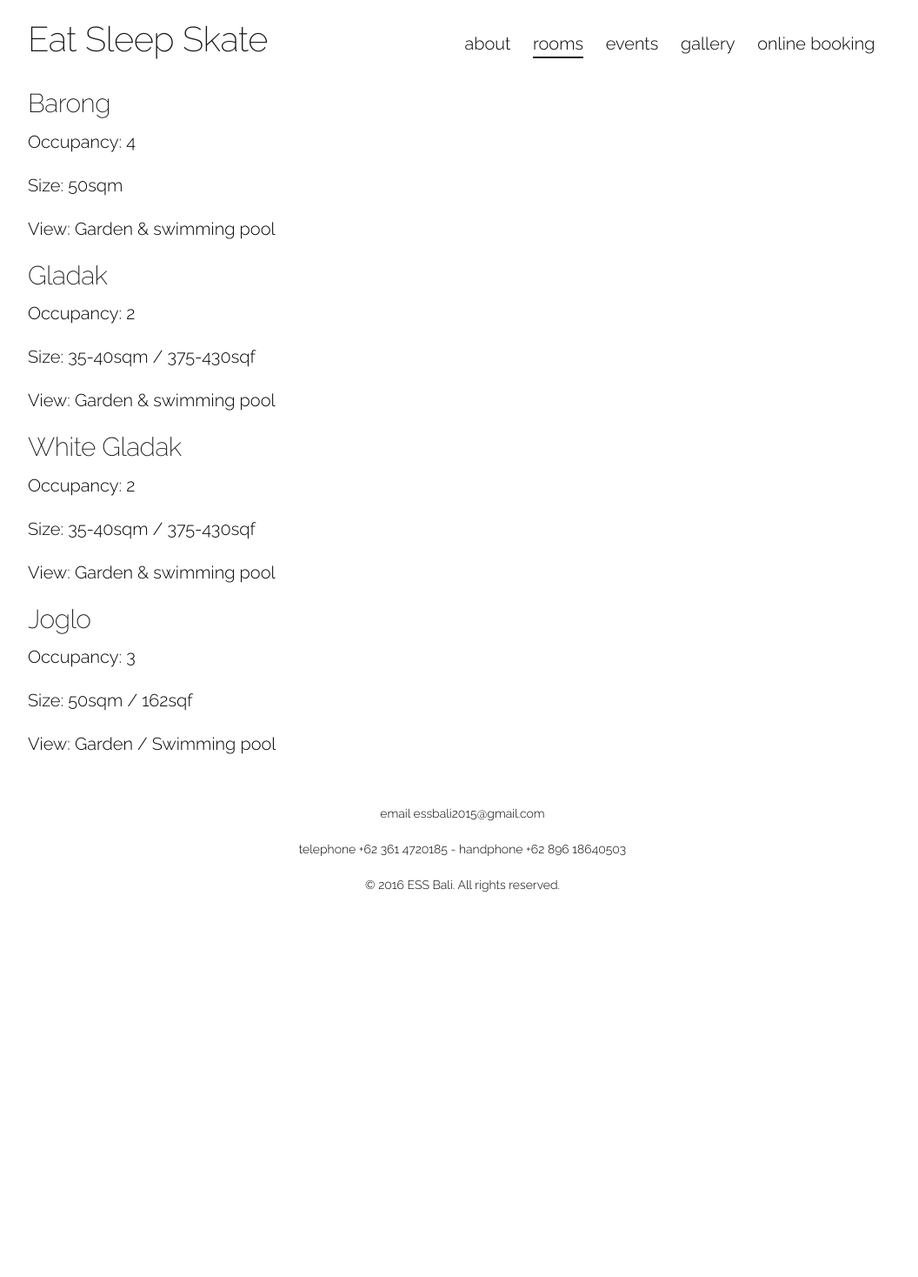
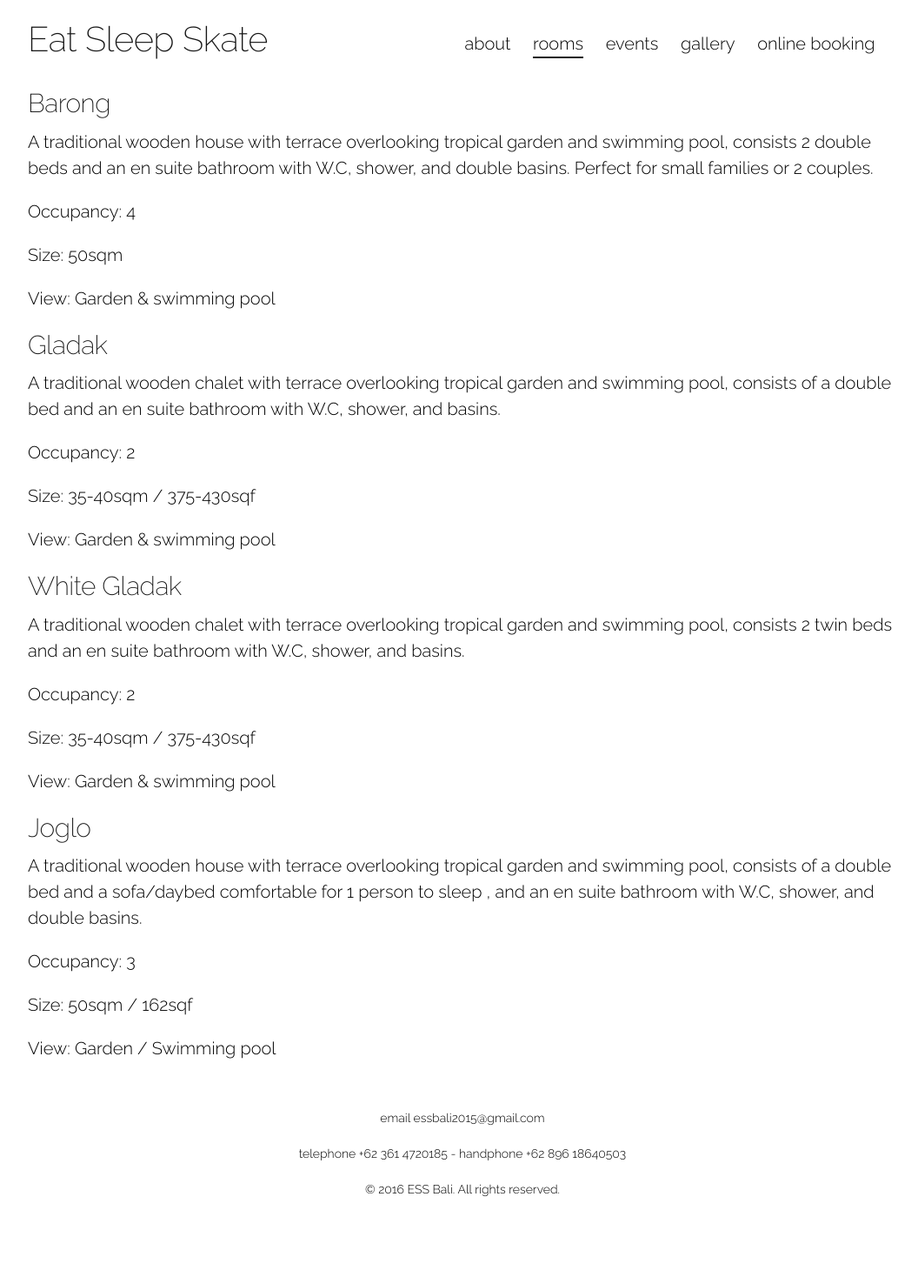
Before and after one commit to toybreaker/ess, a Jekyll site: the page built from rooms.md, in a window 1280 px wide. Shown: the whole page at 87% size, without its empty margins (108-1164 px from the left). Built offline with Jekyll 4.4.1, drawn with Linux system fonts in a browser that asks for light colours; before the commit the page ends 1118 px from its top, so only the background shows below that.

Commit message:
room details

```diff
--- a/rooms.md
+++ b/rooms.md
@@ -6,6 +6,8 @@ permalink: /rooms/
 
 ## Barong
 
+A  traditional wooden house with terrace overlooking tropical garden and swimming pool, consists 2 double beds and an en suite bathroom with W.C, shower, and double basins.  Perfect for small families or 2 couples.
+
 Occupancy: 4
 
 Size: 50sqm
@@ -13,6 +15,8 @@ Size: 50sqm
 View: Garden & swimming pool
 
 ## Gladak
+
+A  traditional wooden chalet with terrace overlooking tropical garden and swimming pool, consists of a double bed  and an en suite bathroom with W.C, shower, and basins.
 
 Occupancy: 2
 
@@ -23,6 +27,8 @@ View: Garden & swimming pool
 
 ## White Gladak
 
+A traditional wooden chalet with terrace overlooking tropical garden and swimming pool, consists 2 twin beds and an en suite bathroom with W.C, shower, and basins.
+
 Occupancy: 2
 
 Size: 35-40sqm / 375-430sqf
@@ -31,6 +37,8 @@ View: Garden & swimming pool
 
 ## Joglo
 
+A  traditional wooden house with terrace overlooking tropical garden and swimming pool, consists of a double bed and a sofa/daybed comfortable for 1 person to sleep , and an en suite bathroom with W.C, shower, and double basins.
+
 Occupancy: 3
 
 Size: 50sqm / 162sqf
```
Also changed, not shown: about.md (+4 -4 lines).
